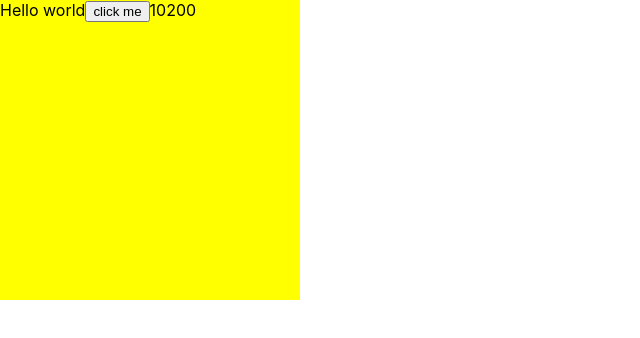
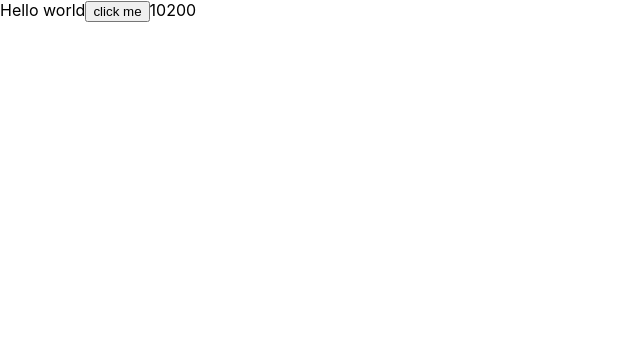
Before and after one commit to AppstoneDev/billionlives, a React (Create React App) app: page / in a window 1280 px wide. Shown: the top 338 px of the page, without its empty margins (0-640 px from the left). Built offline with nearby package versions, Linux system fonts and the light colour scheme.

Commit message:
new project created

```diff
--- a/src/App.js
+++ b/src/components/App.js
@@ -7,7 +7,9 @@ let c = {
   height: 300
 };
 
-export default class App extends React.Component{
+
+
+export default class Akash extends React.Component{
 
   showContent = () => {
     a = 20;
@@ -21,7 +23,7 @@ export default class App extends React.Component{
     return(
       <div
         style={{
-          backgroundColor: "yellow",
+          backgroundColor: a,
           width: 300,
           height: 300
         }}
--- a/src/index.js
+++ b/src/index.js
@@ -1,13 +1,13 @@
 import React from 'react';
 import ReactDOM from 'react-dom/client';
 import './index.css';
-import App from './App';
+import Akash from './components/App';
 import reportWebVitals from './reportWebVitals';
 
 const root = ReactDOM.createRoot(document.getElementById('root'));
 root.render(
   <React.StrictMode>
-    <App />
+    <Akash />
   </React.StrictMode>
 );
 
```
